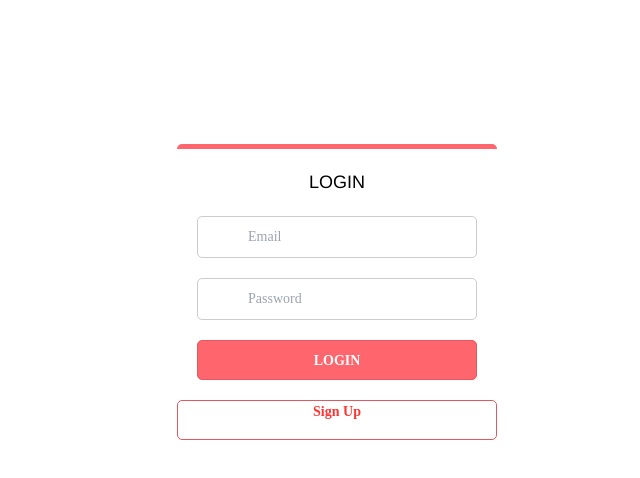
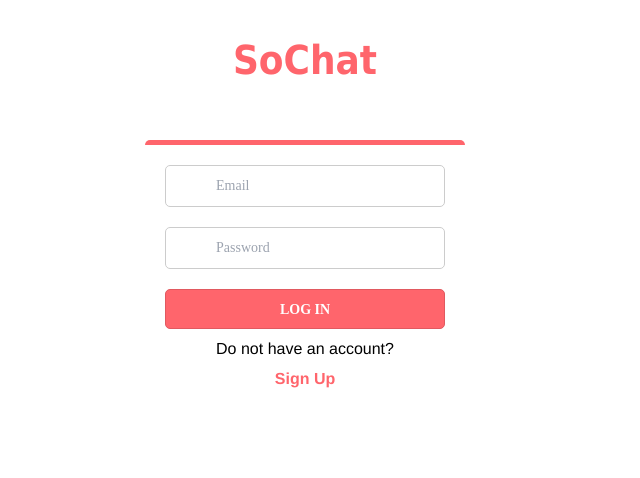
Before and after one commit to MarufHossen/SoChatVue, a Vue app: page /login in a window 1280 px wide. Shown: the top 478 px of the page, without its empty margins (335-975 px from the left). Built offline with nearby package versions, Linux system fonts and the light colour scheme.

Commit message:
Previous style restored

```diff
--- a/src/views/Login.vue
+++ b/src/views/Login.vue
@@ -1,19 +1,18 @@
 <template>
+
+<div>
+  <h1 class="header"> SoChat </h1>
+</div>
+
 <div class="login-block">
-   <h1>Login</h1>
     <p><input type="text" placeholder="Email" v-model="email"/></p>
     <p><input type="password" placeholder="Password" v-model="password"/></p>
     <p v-if="errorMessage">{{ errorMessage }}</p>
-    <p><button @click="login">Login</button></p>
+    <p><button type="submit" @click="login">Log in</button></p>
+    <p class=" text"> Do not have an account? </p>
+    <h5 @click="router.push('/signup')"> Sign Up </h5>
+</div>
 
-
-
-
-
-</div>
-<div class="signup-btn">
-    <button @click="router.push('/signup')">Sign Up</button>
-</div>
 
 
 
@@ -66,18 +65,18 @@ const login = () => {
   font-size: 52px;
 }
 
+.header{
+
+  font-family: Tahoma;
+  font-size: 40px;
+  font-weight:bolder;
+  margin-top: 30px;
+  color: #ff656c;
+}
+
 body {
-  background: url("http://i.imgur.com/Eor57Ae.jpg") no-repeat fixed center
-    center;
   background-size: cover;
   font-family: Montserrat;
-}
-
-.logo {
-  width: 213px;
-  height: 36px;
-  background: url("http://i.imgur.com/fd8Lcso.png") no-repeat;
-  margin: 30px auto;
 }
 
 .login-block {
@@ -87,28 +86,8 @@ body {
   border-radius: 5px;
   border-top: 5px solid #ff656c;
   margin: 0 auto;
-  position: fixed;
-  bottom: 50%;
-  left: 40%;
-}
-.signup-btn {
-  cursor: pointer;
-  width: 320px;
-  position: fixed;
-  height: 40px;
-  background: #ffffff;
-  box-sizing: border-box;
-  border-radius: 5px;
-  border: 1px solid #e15960;
-  color: rgb(255, 52, 52);
-  font-weight: bold;
-  text-transform: uppercase;
-  font-size: 14px;
-  font-family: Montserrat;
-  bottom: 45%;
-  left: 40%;
-  text-align: center;
-
+  position: relative;
+  margin-top: 50px;
 }
 
 .login-block h1 {
@@ -118,6 +97,21 @@ body {
   text-transform: uppercase;
   margin-top: 0;
   margin-bottom: 20px;
+}
+
+.login-block h5{
+
+  color: #ff656c;
+  padding-top: 2%;
+  font-family: 'Franklin Gothic Medium', 'Arial Narrow', Arial, sans-serif;
+  text-align: center;
+  font-weight: bolder;
+  cursor: pointer;
+}
+.login-block  .text{
+  padding-top: 3%;
+  color: #000000;
+
 }
 
 .login-block input {
--- a/src/views/Signup.vue
+++ b/src/views/Signup.vue
@@ -1,9 +1,12 @@
 <template>
+<div>
+  <h1 class="header"> SoChat </h1>
+</div>
 <div class="login-block">
     <h1>Create An Account</h1>
     <p><input type="text" placeholder="First Name" v-model="firstname"/></p>
     <p><input type="text" placeholder="Last Name" v-model="lastname"/></p>
-    <p><input type="text" placeholder="Emain" v-model="email"/></p>
+    <p><input type="text" placeholder="Email" v-model="email"/></p>
     <p><input type="text" placeholder="Password" v-model="password"/></p>
     <p><button @click="signup">Submit</button></p>
 </div>
@@ -35,6 +38,13 @@ const signup = () => {
 </script>
 
 <style scoped>
+.header{
+  font-family: Tahoma;
+  font-size: 40px;
+  font-weight:bolder;
+  margin-top: 30px;
+  color: #ff656c;
+}
 .name {
   position: fixed;
   bottom: 50%;
@@ -43,17 +53,8 @@ const signup = () => {
 }
 
 body {
-  background: url("http://i.imgur.com/Eor57Ae.jpg") no-repeat fixed center
-    center;
   background-size: cover;
   font-family: Montserrat;
-}
-
-.logo {
-  width: 213px;
-  height: 36px;
-  background: url("http://i.imgur.com/fd8Lcso.png") no-repeat;
-  margin: 30px auto;
 }
 
 .login-block {
@@ -63,9 +64,7 @@ body {
   border-radius: 5px;
   border-top: 5px solid #ff656c;
   margin: 0 auto;
-  position: fixed;
-  bottom: 25%;
-  left: 55%;
+  position: relative;
 }
 
 .login-block h1 {
```
